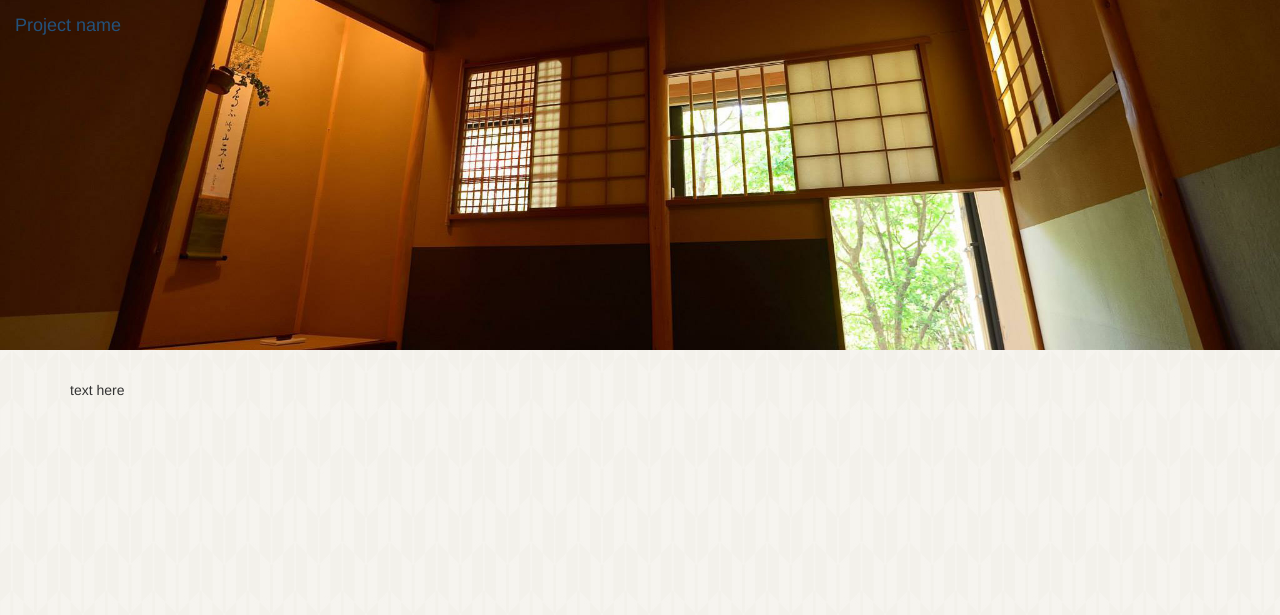
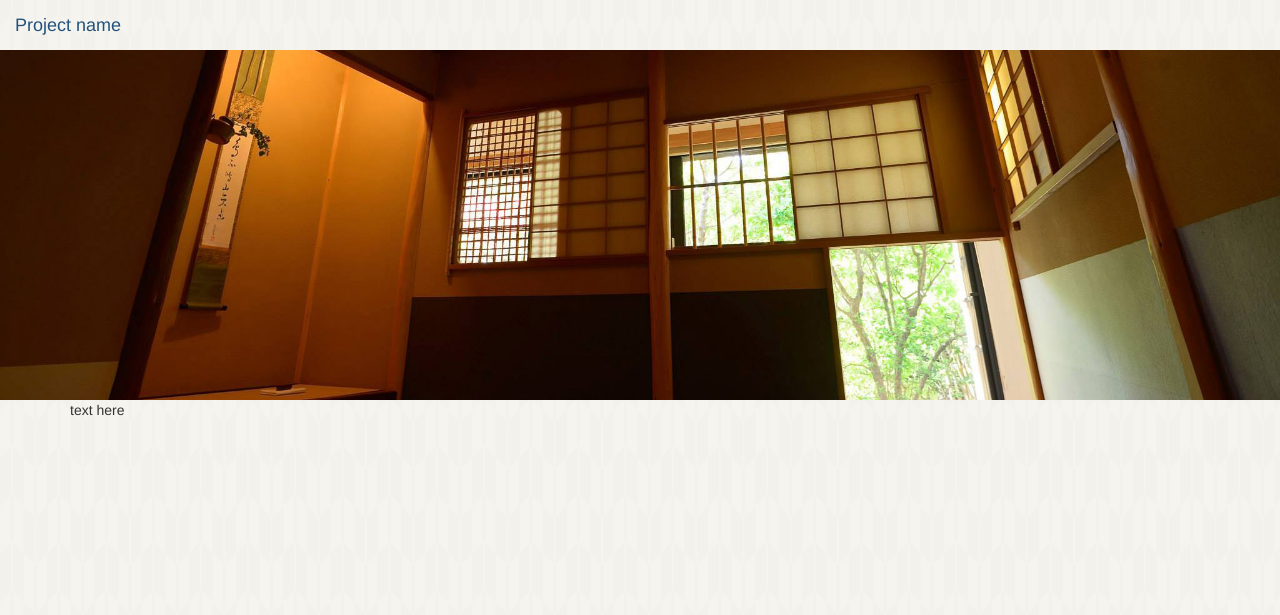
Before and after one commit to stps/urasenkecu, a PHP site: page / in a window 1280 px wide. Shown: the top 615 px of the page. Before the commit the page ends 396 px from the top, so only its background shows below. Run offline with PHP 8.4, Linux system fonts and the light colour scheme; some libraries are stand-ins or nearby versions.

Commit message:
fixed? navbar

```diff
--- a/css/home.css
+++ b/css/home.css
@@ -2,17 +2,15 @@
   background: url('../images/4matw.jpg') no-repeat center center;
   background-size: cover;
   position: fixed;
-  padding-top: 100px;
+  margin-top: 50px;
   width: 100%;
   height: 350px; /*same height as jumbotron */
   top:0;
   left:0;
-  z-index: -1;
 }
 
 .jumbotron {
   height: 350px;
-  padding-top: 100px;
   color: white;
   text-shadow: #444 0 1px 1px;
   background:transparent;
@@ -25,5 +23,6 @@ body {
 }
 
 .container {
+  margin-top: 50px;
   min-height: 800px;
 }
```
Also changed, not shown: 1 other file.
